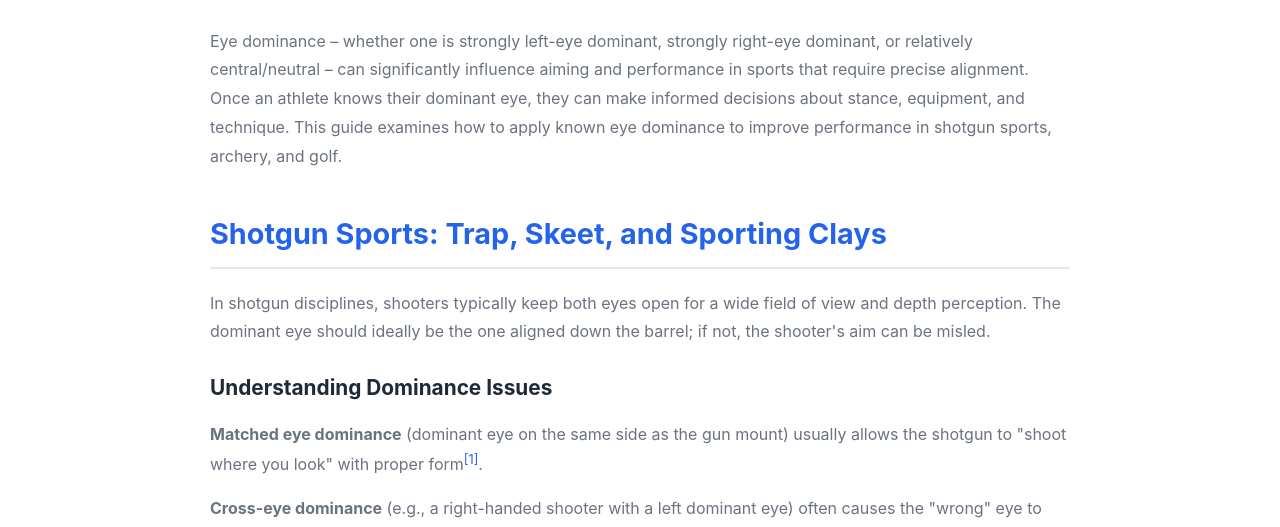
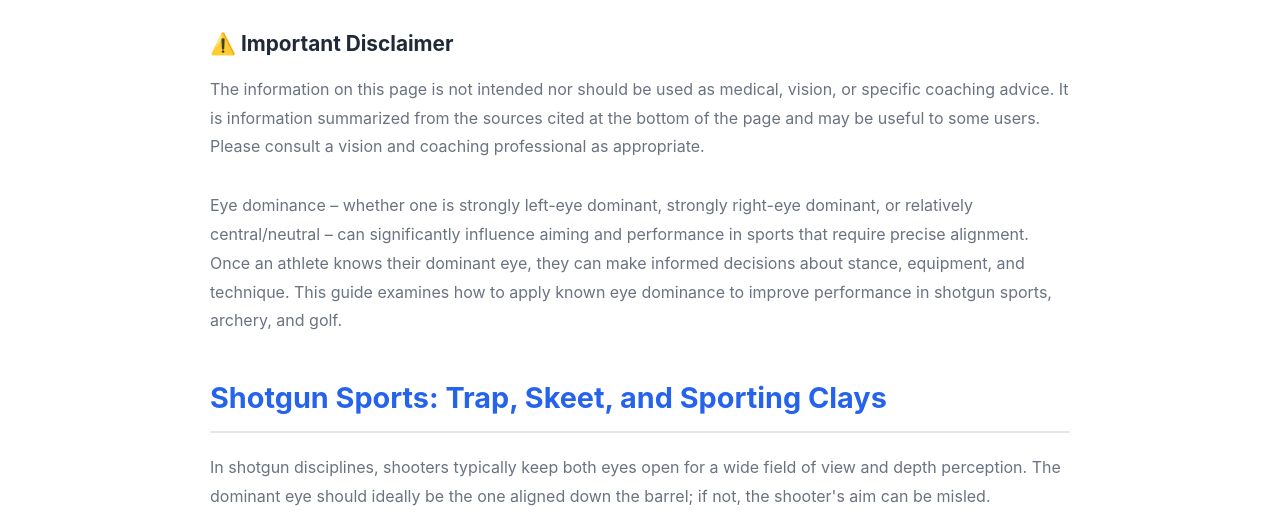
Before and after one commit to richwass/eyedominance-website, a plain HTML site: page sports.html in a window 1280 px wide. Shown: the part 273-800 px from the top of the page. Drawn offline with Linux system fonts and the light colour scheme.

Commit message:
Add important disclaimer to sports page about not providing medical/coaching advice

```diff
--- a/sports.html
+++ b/sports.html
@@ -130,6 +130,11 @@
         </div>
 
         <h1>Using Eye Dominance Information in Sports</h1>
+
+        <div class="warning-box" style="margin: 30px 0;">
+            <h3>⚠️ Important Disclaimer</h3>
+            <p>The information on this page is not intended nor should be used as medical, vision, or specific coaching advice. It is information summarized from the sources cited at the bottom of the page and may be useful to some users. Please consult a vision and coaching professional as appropriate.</p>
+        </div>
 
         <p>Eye dominance – whether one is strongly left-eye dominant, strongly right-eye dominant, or relatively central/neutral – can significantly influence aiming and performance in sports that require precise alignment. Once an athlete knows their dominant eye, they can make informed decisions about stance, equipment, and technique. This guide examines how to apply known eye dominance to improve performance in shotgun sports, archery, and golf.</p>
 
```
